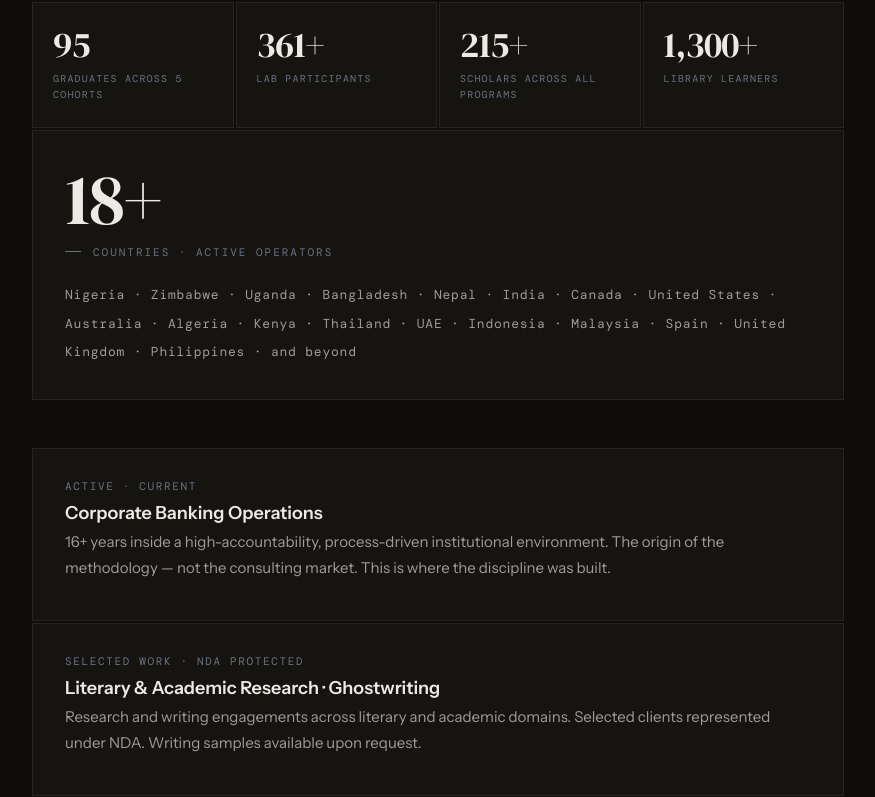
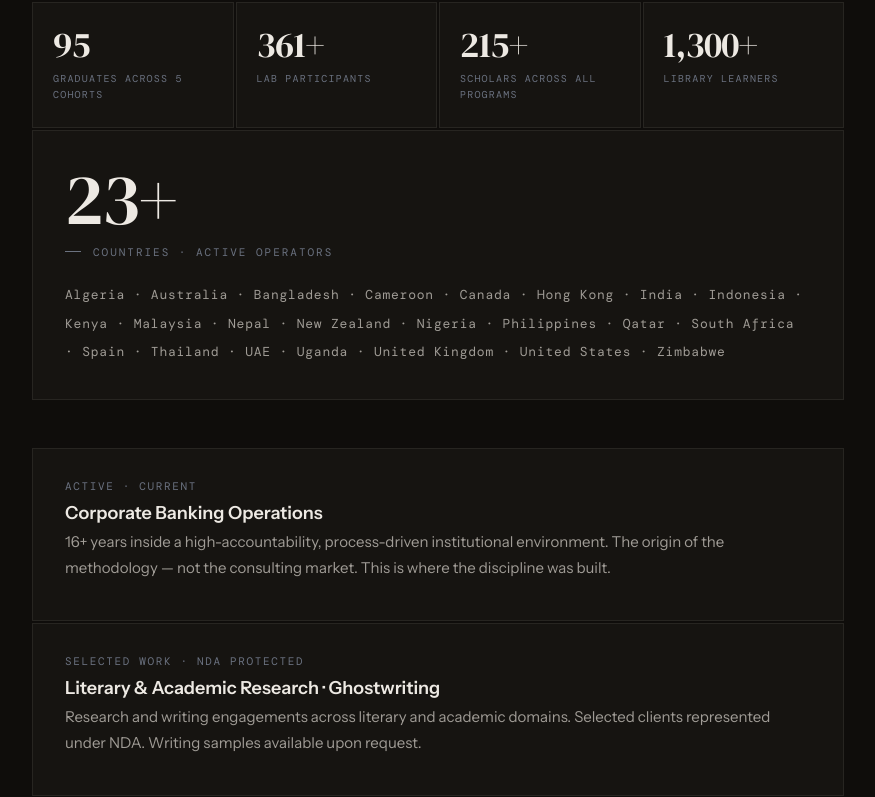
Before and after one commit to kittycataclysmic/founder-portfolio, a React (Vite) app: page / in a window 1280 px wide. Shown: the part 1696-2493 px from the top of the page, without its empty margins (202-1077 px from the left). Built offline with nearby package versions, Linux system fonts and the light colour scheme.

Commit message:
Update App.jsx

```diff
--- a/src/App.jsx
+++ b/src/App.jsx
@@ -122,7 +122,7 @@ const CREDS = [
     eyebrow:"Certified · Verifiable",
     title:"Lean Six Sigma Black Belt",
     issuer:"CSSC via Certify",
-    body:"The advanced credential. Not just process improvement at individual scale — process design and deployment at global scale. Applied to a live operational system running across 18 countries within 90 days of launch.",
+    body:"The advanced credential. Not just process improvement at individual scale — process design and deployment at global scale. Applied to a live operational system running across 23 countries within 90 days of launch.",
     brief:null, pdfLabel:null,
     badge:null,
     verify:"Verification available upon request.",
@@ -356,7 +356,7 @@ const BRIEFS = {
     <div className="brief-panel">
       <div className="brief-section">
         <div className="brief-phase">The Project</div>
-        <div className="brief-body"><p>Designing a Scalable Operational System for Remote Work Professionals. Feb 2026 – Ongoing · DMAIC · CSSC via Certify</p><p>The Black Belt credential marks a specific progression: from improving an existing process to designing and deploying a new one at scale. The capstone project is the VA Launch System — a structured, 7-lab operational framework built to close the verified failure points of unstructured remote practice launches. What started as a solution for Filipino virtual assistants scaled, within 90 days of deployment, to active operators across 18 countries.</p></div>
+        <div className="brief-body"><p>Designing a Scalable Operational System for Remote Work Professionals. Feb 2026 – Ongoing · DMAIC · CSSC via Certify</p><p>The Black Belt credential marks a specific progression: from improving an existing process to designing and deploying a new one at scale. The capstone project is the VA Launch System — a structured, 7-lab operational framework built to close the verified failure points of unstructured remote practice launches. What started as a solution for Filipino virtual assistants scaled, within 90 days of deployment, to active operators across 23 countries.</p></div>
       </div>
       <div className="brief-section">
         <div className="brief-phase">D — Define</div>
@@ -391,7 +391,7 @@ const BRIEFS = {
           <div className="brief-metric-row"><span className="brief-metric-label">Lab participants</span><span className="brief-metric-val">361+</span></div>
           <div className="brief-metric-row"><span className="brief-metric-label">Mainframe VA Library learners</span><span className="brief-metric-val">1,300+</span></div>
           <div className="brief-metric-row"><span className="brief-metric-label">VA Systems Library operators</span><span className="brief-metric-val">400+</span></div>
-          <div className="brief-metric-row"><span className="brief-metric-label">Countries represented</span><span className="brief-metric-val">18+</span></div>
+          <div className="brief-metric-row"><span className="brief-metric-label">Countries represented</span><span className="brief-metric-val">23+</span></div>
           <div className="brief-metric-row"><span className="brief-metric-label">Client Pipeline System scholars</span><span className="brief-metric-val">85</span></div>
           <div className="brief-metric-row"><span className="brief-metric-label">The Operator Standard scholars</span><span className="brief-metric-val">35</span></div>
           <div className="brief-metric-row"><span className="brief-metric-label">Gemini and NotebookLM scholars</span><span className="brief-metric-val">42</span></div>
@@ -591,9 +591,9 @@ export default function App() {
           </div>
 
           <div className="country-block">
-            <div className="country-num">18+</div>
+            <div className="country-num">23+</div>
             <div className="country-label">Countries · Active Operators</div>
-            <div className="country-list">Nigeria · Zimbabwe · Uganda · Bangladesh · Nepal · India · Canada · United States · Australia · Algeria · Kenya · Thailand · UAE · Indonesia · Malaysia · Spain · United Kingdom · Philippines · and beyond</div>
+            <div className="country-list">Algeria · Australia · Bangladesh · Cameroon · Canada · Hong Kong · India · Indonesia · Kenya · Malaysia · Nepal · New Zealand · Nigeria · Philippines · Qatar · South Africa · Spain · Thailand · UAE · Uganda · United Kingdom · United States · Zimbabwe</div>
           </div>
 
           <div className="creds">
```
